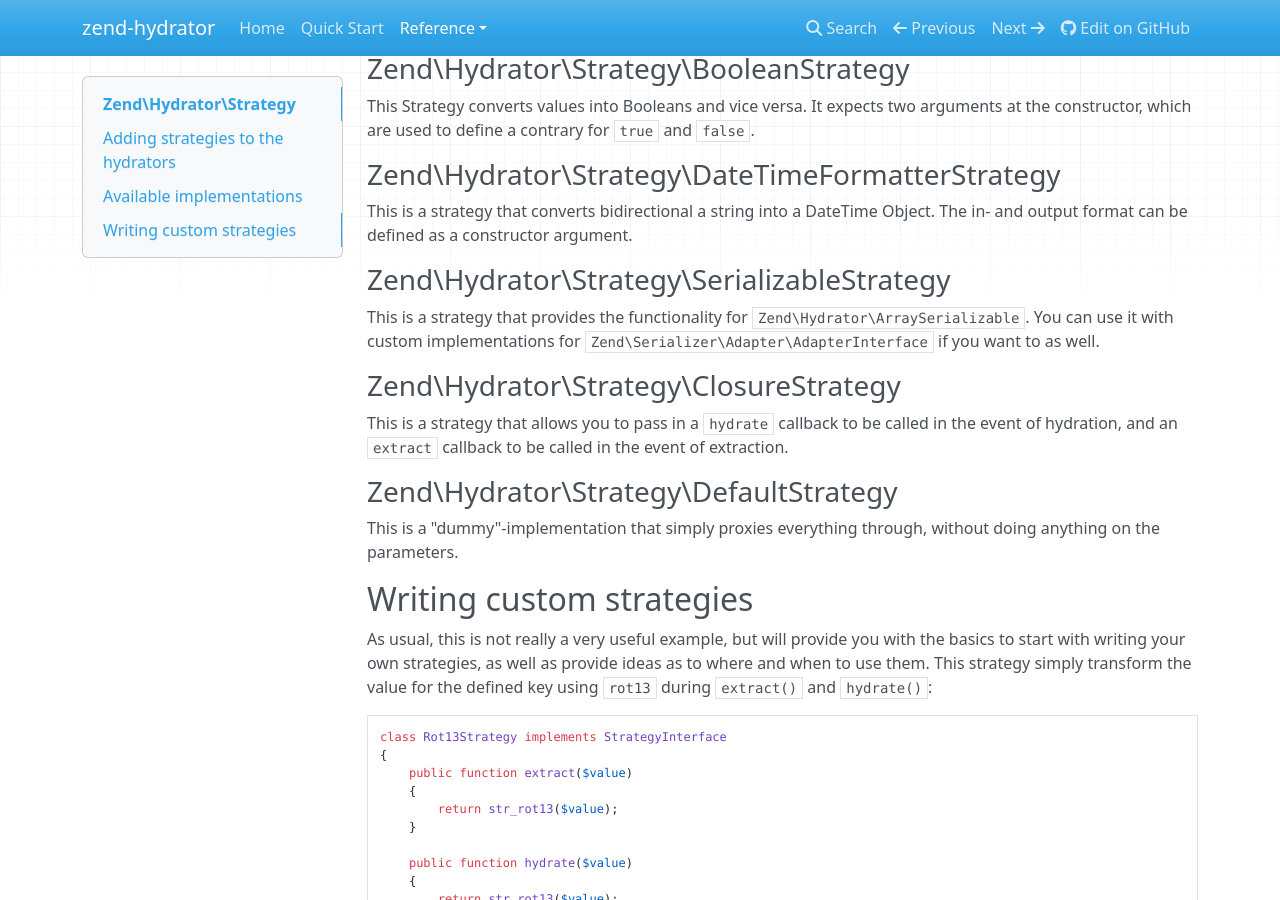
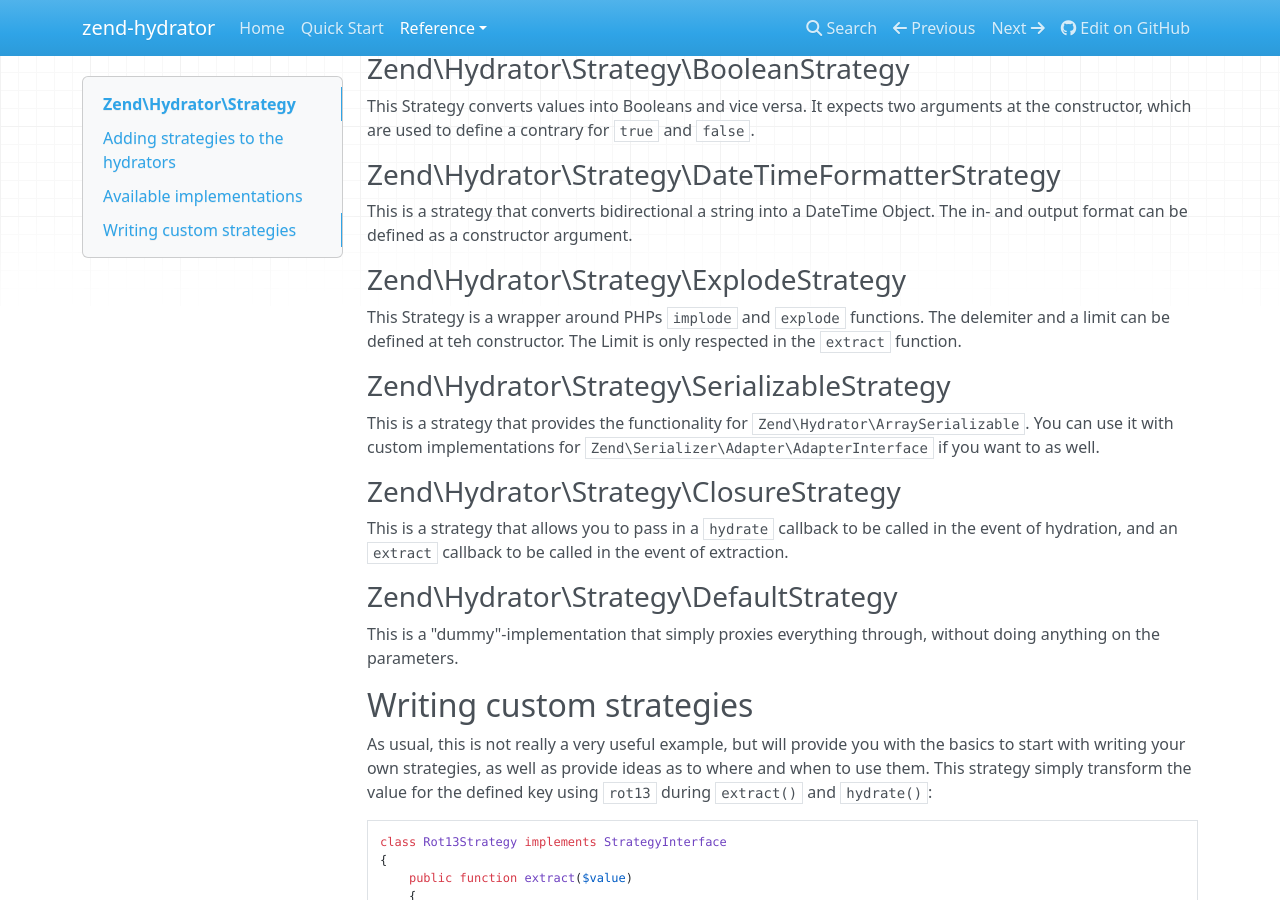
Before and after one commit to zendframework/zend-hydrator, an MkDocs documentation site: the page built from doc/book/strategy.md, in a window 1280 px wide and 900 px high, scrolled down 1625 px. Built offline with MkDocs 1.6.1, drawn with Linux system fonts in a browser that asks for light colours; nearby versions of some CDN libraries; old or Windows-style settings are respelled for this version of MkDocs.

Commit message:
Documentation for ExplodeStrategy

```diff
--- a/doc/book/strategy.md
+++ b/doc/book/strategy.md
@@ -93,6 +93,12 @@ This Strategy converts values into Booleans and vice versa. It expects two argum
 
 This is a strategy that converts bidirectional a string into a DateTime Object.
 The in- and output format can be defined as a constructor argument.
+
+### Zend\\Hydrator\\Strategy\\ExplodeStrategy
+
+This Strategy is a wrapper around PHPs `implode` and `explode` functions. The delemiter
+and a limit can be defined at teh constructor. The Limit is only respected in the `extract`
+function.
 
 ### Zend\\Hydrator\\Strategy\\SerializableStrategy
 
```
